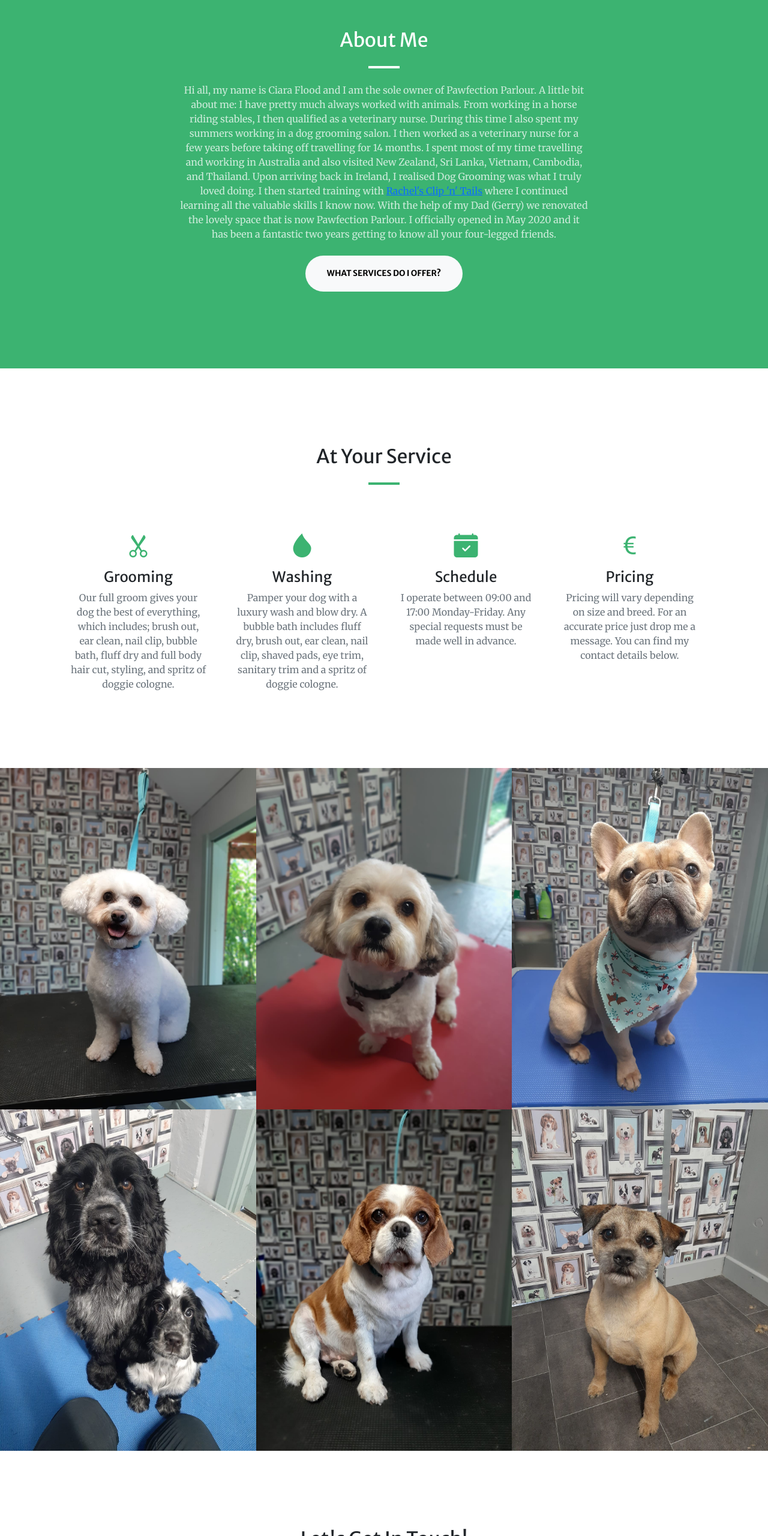
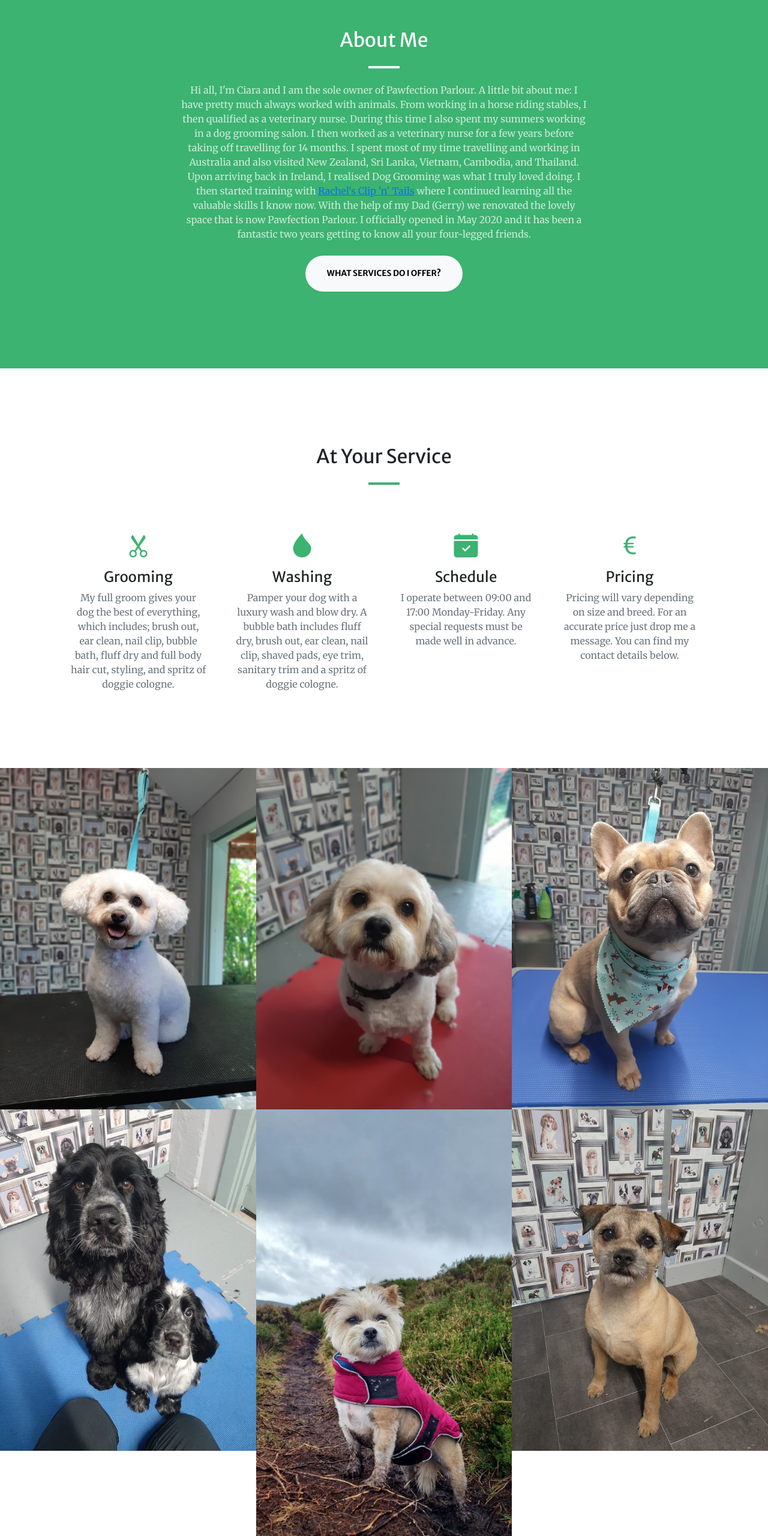
Before and after one commit to Ianokane1/PawfectionParlour2, a website: page index.html in a window 1280 px wide. Shown: the part 880-3440 px from the top of the page at 60% size. Drawn offline with nearby package versions, Linux system fonts and the light colour scheme; some packages are replaced by stand-ins of ours; a script that the page names is missing.

Commit message:
Updated images

```diff
--- a/index.html
+++ b/index.html
@@ -58,7 +58,7 @@
                     <div class="col-lg-8 text-center">
                         <h2 class="text-white mt-0">About Me</h2>
                         <hr class="divider divider-light" />
-                        <p class="text-white-75 mb-4"> Hi all, my name is Ciara Flood and I am the sole owner of Pawfection Parlour.
+                        <p class="text-white-75 mb-4"> Hi all, I'm Ciara and I am the sole owner of Pawfection Parlour.
                             A little bit about me: I have pretty much always worked with animals. From working in a horse riding stables,
                             I then qualified as a veterinary nurse. During this time I also spent my summers working in a dog grooming salon.
                             I then worked as a veterinary nurse for a few years before taking off travelling for 14 months.
@@ -84,7 +84,7 @@
                         <div class="mt-5">
                             <div class="mb-2"><i class="bi-scissors fs-1 text-primary"></i></div>
                             <h3 class="h4 mb-2">Grooming</h3>
-                            <p class="text-muted mb-0">Our full groom gives your dog the best of everything, which includes; brush out,
+                            <p class="text-muted mb-0">My full groom gives your dog the best of everything, which includes; brush out,
                                 ear clean, nail clip, bubble bath, fluff dry and full body hair cut, styling, and spritz of doggie cologne.</p>
                         </div>
                     </div>
@@ -143,7 +143,7 @@
                         </a>
                     </div>
                     <div class="col-lg-4 col-sm-6">
-                        <a class="portfolio-box" href="assets/media/charlie-poppy.jpg" title="Hi, I'm Charlie and this is my sister Poppy">
+                        <a class="portfolio-box" href="assets/media/charlie-poppy.jpg" title="Aren't we the cutest?">
                             <img class="img-fluid" src="assets/media/charlie-poppy.jpg" alt="..." />
                             <div class="portfolio-box-caption">
                                 <div class="project-name">Meet Charlie & Poppy</div>
@@ -151,10 +151,10 @@
                         </a>
                     </div>
                     <div class="col-lg-4 col-sm-6">
-                        <a class="portfolio-box" href="assets/media/cookie.jpg" title="Hi, I'm Cookie">
-                            <img class="img-fluid" src="assets/media/cookie.jpg" alt="..." />
+                        <a class="portfolio-box" href="assets/media/cassie1.jpg" title="Hi, I'm Cassie">
+                            <img class="img-fluid" src="assets/media/cassie1.jpg" alt="..." />
                             <div class="portfolio-box-caption">
-                                <div class="project-name">Meet Cookie</div>
+                                <div class="project-name">Meet Cassie</div>
                             </div>
                         </a>
                     </div>
```
Also changed, not shown: assets/media/cassie.jpg (added), assets/media/cassie1.jpg (added), assets/media/cookie.jpg (deleted).
